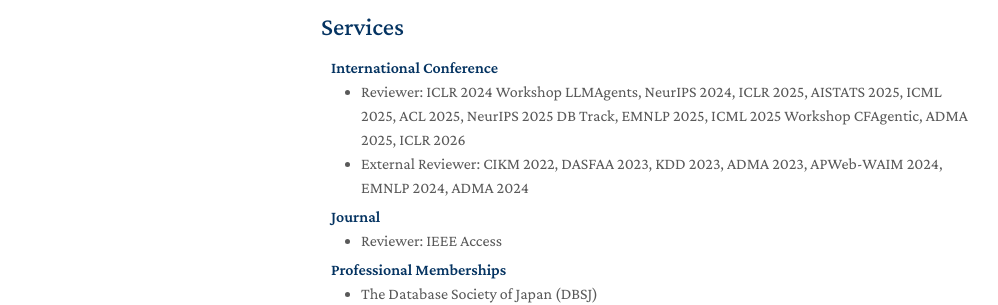
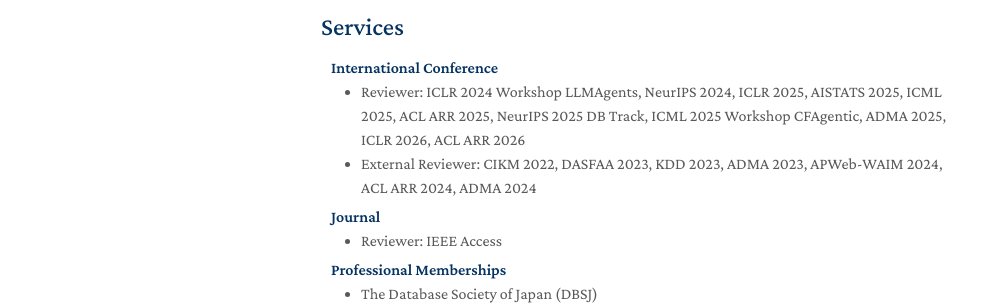
Before and after one commit to wuzengqing001225/wuzengqing001225.github.io, a Jekyll site: the page built from index.md, in a window 1280 px wide and 900 px high, scrolled down 2409 px. Shown: the part 491-796 px from the top of the window, without its empty margins (149-1147 px from the left). Built offline with Jekyll 4.4.1, drawn with Linux system fonts in a browser that asks for light colours; nearby versions of some CDN libraries; a style sheet for code colours, icons or effects is not loaded; our own code applies the rules of GitHub Pages for plain Markdown files.

Commit message:
Update reviewer and external reviewer listings

```diff
--- a/_includes/services.md
+++ b/_includes/services.md
@@ -6,15 +6,14 @@
 <!--   <li><a href="http://cvpr2023.thecvf.com/"><autocolor>IEEE/CVF Conference on Computer Vision and Pattern Recognition (CVPR) 2021-2023</autocolor></a></li>
   <li><a href="http://iccv2021.thecvf.com/"><autocolor>IEEE/CVF International Conference on Computer Vision (ICCV) 2021</autocolor></a></li>
   <li><a href="https://eccv2022.ecva.net/"><autocolor>European Conference on Computer Vision (ECCV) 2022</autocolor></a></li> -->
-  <li>Reviewer: ICLR 2024 Workshop LLMAgents, NeurIPS 2024, ICLR 2025, AISTATS 2025, ICML 2025, ACL 2025, NeurIPS 2025 DB Track, EMNLP 2025, ICML 2025 Workshop CFAgentic, ADMA 2025, ICLR 2026</li>
-  <li>External Reviewer: CIKM 2022, DASFAA 2023, KDD 2023, ADMA 2023, APWeb-WAIM 2024, EMNLP 2024, ADMA 2024</li>
+  <li>Reviewer: ICLR 2024 Workshop LLMAgents, NeurIPS 2024, ICLR 2025, AISTATS 2025, ICML 2025, ACL ARR 2025, NeurIPS 2025 DB Track, ICML 2025 Workshop CFAgentic, ADMA 2025, ICLR 2026, ACL ARR 2026</li>
+  <li>External Reviewer: CIKM 2022, DASFAA 2023, KDD 2023, ADMA 2023, APWeb-WAIM 2024, ACL ARR 2024, ADMA 2024</li>
 </ul>
 
 <h4 style="margin:0 10px 0;">Journal</h4>
 
 <ul style="margin:0 0 5px;">
-<!--   <li><a href="https://www.computer.org/csdl/journal/tp"><autocolor>IEEE Transactions on Pattern Analysis and Machine Intelligence (TPAMI)</autocolor></a></li>
-  <li><a href="https://www.springer.com/journal/11263"><autocolor>International Journal of Computer Vision (IJCV)</autocolor></a></li> -->
+<!--   <li><a href="https://www.computer.org/csdl/journal/tp"><autocolor>IEEE Transactions on Pattern Analysis and Machine Intelligence (TPAMI)</autocolor></a></li>-->
   <li>Reviewer: IEEE Access</li>
 </ul>
 
```
